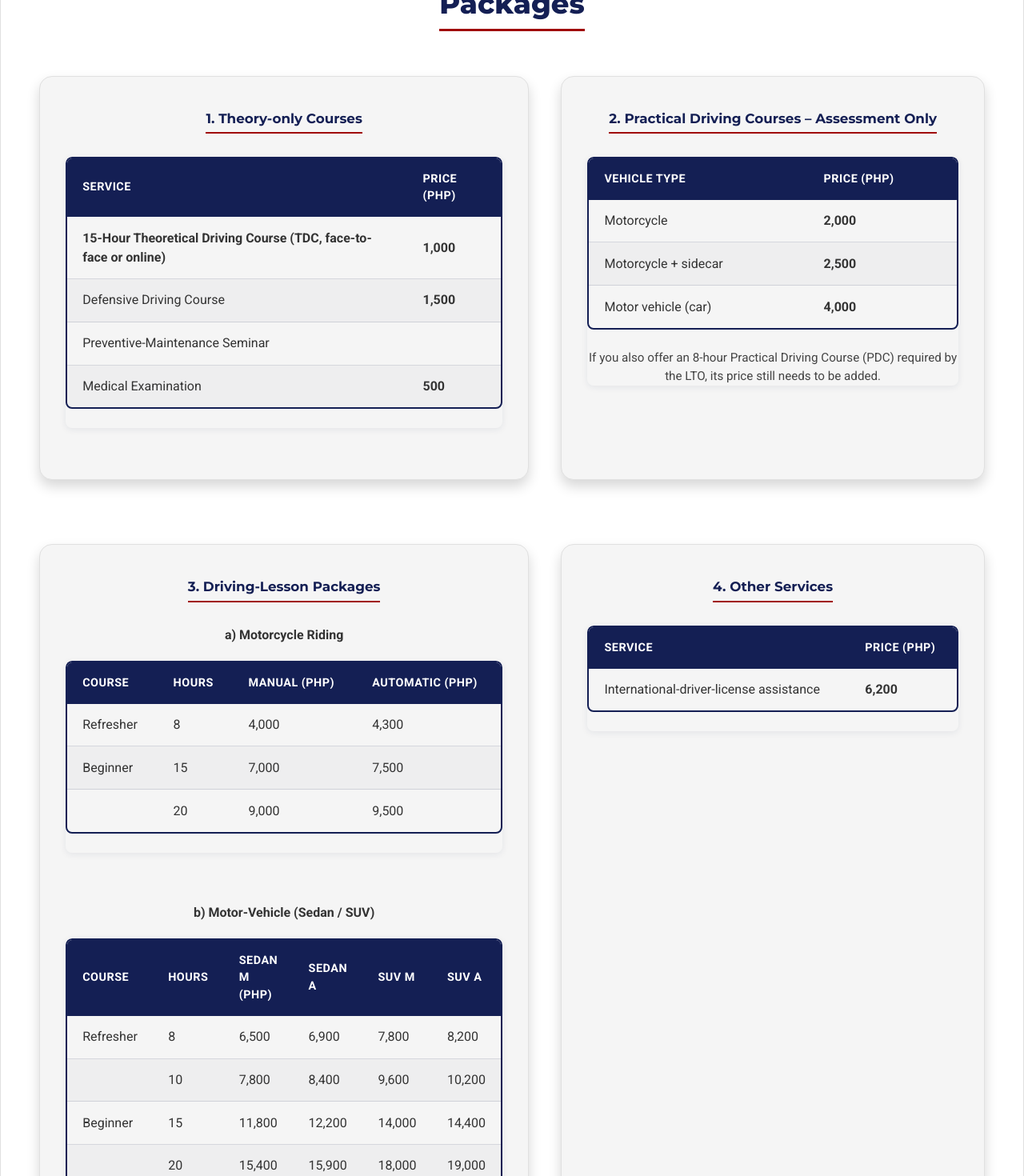
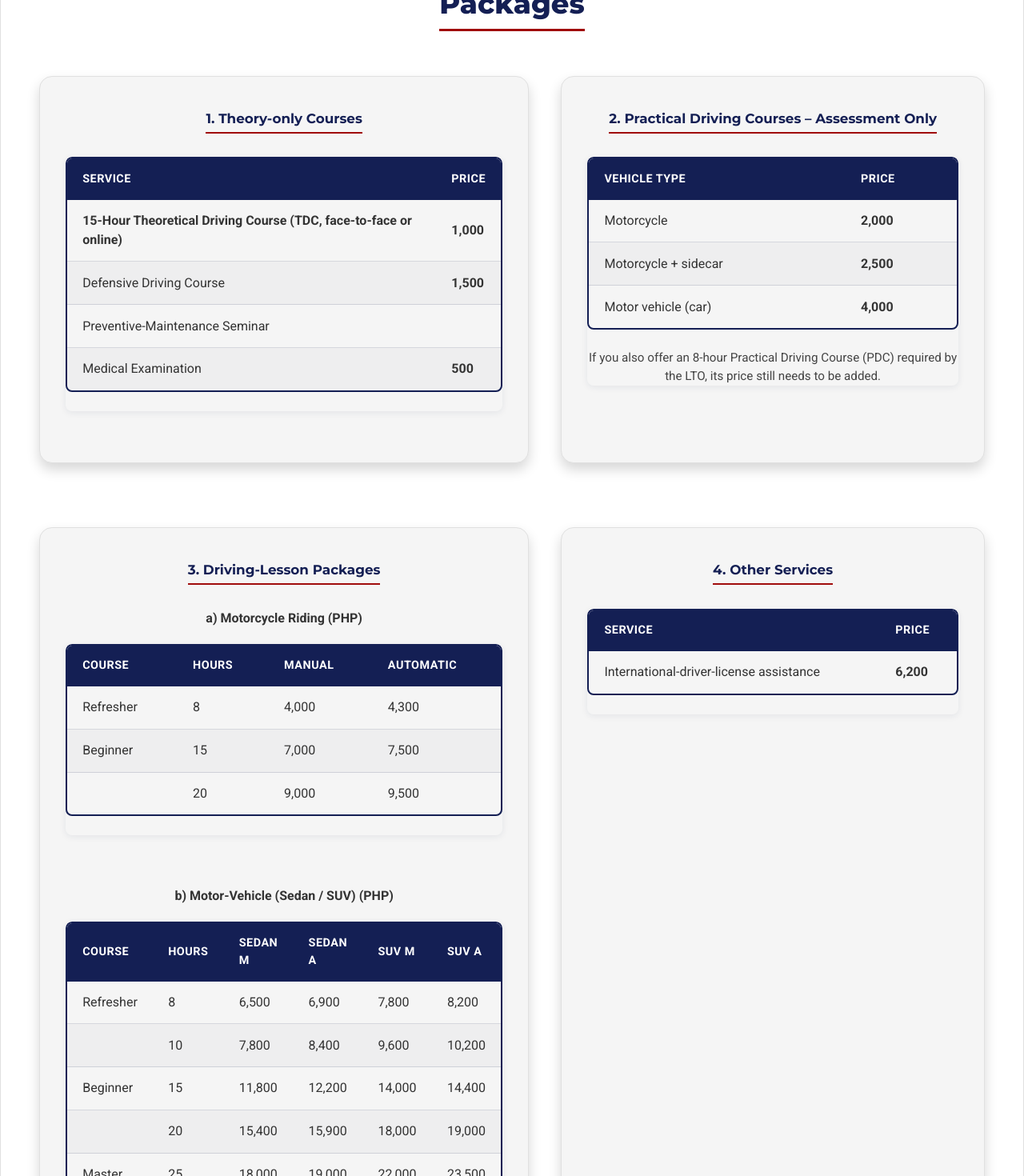
Before and after one commit to Western-Visayas-Driving-Institute/wvdi-ph, a React (Vite) app: page / in a window 1280 px wide. Shown: the part 3811-5281 px from the top of the page at 80% size. Built offline with nearby package versions, Linux system fonts and the light colour scheme; no server answers.

Commit message:
Move PHP indicator from table column headers to section titles

```diff
--- a/src/components/courses/PackagesSection.jsx
+++ b/src/components/courses/PackagesSection.jsx
@@ -40,7 +40,7 @@ export default function PackagesSection() {
               <thead>
                 <tr>
                   <th>Service</th>
-                  <th>Price (PHP)</th>
+                  <th>Price</th>
                 </tr>
               </thead>
               <tbody>
@@ -60,7 +60,7 @@ export default function PackagesSection() {
               <thead>
                 <tr>
                   <th>Vehicle type</th>
-                  <th>Price (PHP)</th>
+                  <th>Price</th>
                 </tr>
               </thead>
               <tbody>
@@ -78,15 +78,15 @@ export default function PackagesSection() {
         <div className="wvdi-card wvdi-packages-card wvdi-packages-table-card">
           <h3 className="wvdi-section-title wvdi-packages-group-title" style={{fontWeight:700, fontSize:'1.05rem', marginBottom:'1.1rem', textAlign:'left'}}>3. Driving-Lesson Packages</h3>
           {/* a) Motorcycle Riding */}
-          <div style={{fontWeight:600, fontSize:'1em', marginBottom:'0.5em'}}>a) Motorcycle Riding</div>
+          <div style={{fontWeight:600, fontSize:'1em', marginBottom:'0.5em'}}>a) Motorcycle Riding (PHP)</div>
           <div className="wvdi-table-wrapper">
             <table className="wvdi-packages-table">
               <thead>
                 <tr>
                   <th>Course</th>
                   <th>Hours</th>
-                  <th>Manual (PHP)</th>
-                  <th>Automatic (PHP)</th>
+                  <th>Manual</th>
+                  <th>Automatic</th>
                 </tr>
               </thead>
               <tbody>
@@ -97,14 +97,14 @@ export default function PackagesSection() {
             </table>
           </div>
           {/* b) Motor-Vehicle (Sedan / SUV) */}
-          <div style={{fontWeight:600, fontSize:'1em', margin:'1.2em 0 0.5em 0'}}>b) Motor-Vehicle (Sedan / SUV)</div>
+          <div style={{fontWeight:600, fontSize:'1em', margin:'1.2em 0 0.5em 0'}}>b) Motor-Vehicle (Sedan / SUV) (PHP)</div>
           <div className="wvdi-table-wrapper">
             <table className="wvdi-packages-table">
               <thead>
                 <tr>
                   <th>Course</th>
                   <th>Hours</th>
-                  <th>Sedan M (PHP)</th>
+                  <th>Sedan M</th>
                   <th>Sedan A</th>
                   <th>SUV M</th>
                   <th>SUV A</th>
@@ -129,7 +129,7 @@ export default function PackagesSection() {
               <thead>
                 <tr>
                   <th>Service</th>
-                  <th>Price (PHP)</th>
+                  <th>Price</th>
                 </tr>
               </thead>
               <tbody>
```
